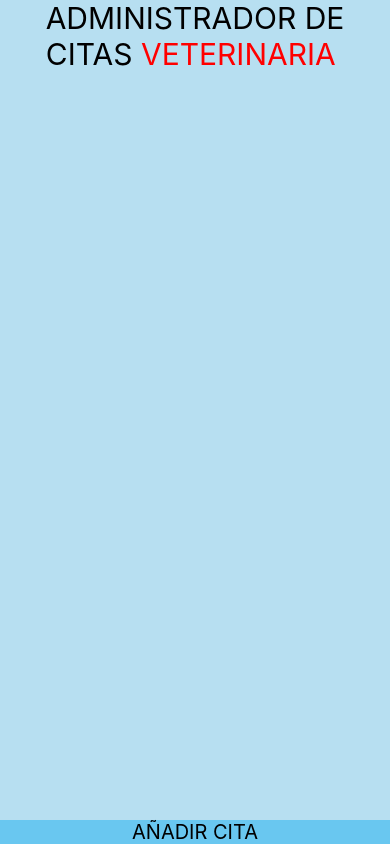
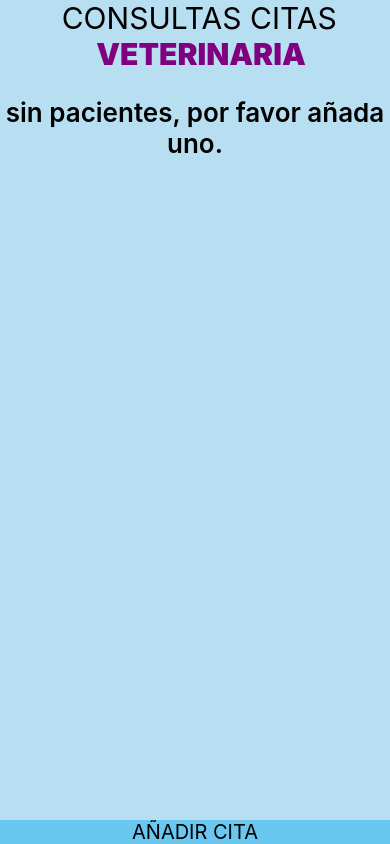
Before and after one commit to illocarlos/proofReactNative, a React Native app: screen / in a window 390 px wide. Built offline with nearby package versions, Linux system fonts and the light colour scheme.

Commit message:
formulari ok id and formatedate

```diff
--- a/package.json
+++ b/package.json
@@ -10,10 +10,12 @@
   },
   "dependencies": {
     "@react-native-community/datetimepicker": "^7.6.2",
+    "dateformat": "^5.0.3",
     "expo": "~50.0.11",
     "expo-status-bar": "~1.11.1",
     "react": "18.2.0",
-    "react-native": "0.73.4"
+    "react-native": "0.73.4",
+    "uid": "^2.0.2"
   },
   "devDependencies": {
     "@babel/core": "^7.20.0",
--- a/src/Components/Formulario.jsx
+++ b/src/Components/Formulario.jsx
@@ -2,8 +2,10 @@
 import { useState } from 'react'
 import { Text, Pressable, Modal, StyleSheet, SafeAreaView, TextInput, View, ScrollView, Alert } from 'react-native'
 import DatePicker from '@react-native-community/datetimepicker';
+import { uid } from 'uid';
+import dateFormat from "dateformat";
 
-const Formulario = ({ PrimerClick, click, setPaciente, paciente }) => {
+const Formulario = ({ PrimerClick, click, setPaciente, pacientes }) => {
     const [name, setName] = useState("")
     const [email, setEmail] = useState("")
     const [propietary, setPropietary] = useState("")
@@ -55,15 +57,17 @@ onLongPress=>se ejecuta la funcion cuando presionas mas de medio segundo
         }
 
         const nuevoPaciente = {
+            id: uid(16),
             name,
             email,
             age,
             propietary,
             phone,
-            date,
+            date: dateFormat(date, "dd/mm/yy, h:MM"),
             sinto
         }
-        setPaciente([...paciente, nuevoPaciente])
+        console.log('eeeeeee', nuevoPaciente)
+        setPaciente([...pacientes, nuevoPaciente])
         reset()
         PrimerClick()
     }
--- /dev/null
+++ b/src/Components/Paciente.jsx
@@ -0,0 +1,34 @@
+import { Text, View, StyleSheet } from "react-native"
+
+
+
+
+const Paciente = ({ item }) => {
+
+    const { name, date } = item.item
+
+
+
+    return (
+        <View style={styles.contain}>
+            <Text style={styles.contain.h1}>Paciente</Text>
+            <Text style={styles.contain.h1}>{name}</Text>
+            <Text>{date}</Text>
+        </View>
+    )
+}
+
+const styles = StyleSheet.create({
+
+    contain: {
+        marginHorizontal: 30,
+        padding: 10,
+        backgroundColor: '#69C7F0',
+        h1: {
+            fontWeight: '900',
+            textAlign: 'center',
+            color: 'white'
+        }
+    }
+})
+export default Paciente
--- a/src/Components/comoponent.jsx
+++ b/src/Components/comoponent.jsx
@@ -1,10 +1,18 @@
 import { useState } from 'react';
-import { SafeAreaView, Text, StyleSheet, Pressable, Modal } from 'react-native';
+import {
+    SafeAreaView,
+    Text,
+    StyleSheet,
+    Pressable,
+    FlatList,
+    View
+} from 'react-native';
 import Formulario from './Formulario';
+import Paciente from './Paciente';
 
 const Component = () => {
     const [click, setClick] = useState(false);
-    const [paciente, setPaciente] = useState([])
+    const [pacientes, setPaciente] = useState([])
 
     const PrimerClick = () => {
         const nuevoClick = !click;
@@ -17,15 +25,34 @@ const Component = () => {
         //button para botones
         //image para imagenes
         //view se usa como un  div
-        <SafeAreaView style={styles.container} >
+        < SafeAreaView style={styles.container} >
             {/* llamamos las clases como styles  */}
-            <Text style={styles.title}>administrador de citas
+
+            < View style={styles.containerInAdmin} >
                 {/* podemos meter textos dentro de textos y clases dentro de clases Button
         es como sass en ese aspecto y si queremos llamar una clase dentro de otra se llama como si fuera un objeto en js
-        */}
-                <Text style={styles.title.name}> Veterinaria </Text>
-            </Text>
+    */}
 
+                <Text style={styles.title}> consultas citas</Text>
+                <Text style={[styles.title.name, styles.title]}>   Veterinaria </Text>
+
+
+                {
+                    pacientes.length === 0 ?
+                        <Text style={styles.pacienteText} >sin pacientes, por favor añada uno.</Text> :
+                        <FlatList
+                            style={styles.list}
+                            data={pacientes}
+                            key={(item) => item.id}
+                            renderItem={(item) => {
+                                return (
+                                    <Paciente
+                                        item={item} />
+                                )
+                            }}
+                        />
+                }
+            </View >
 
             <Pressable style={styles.button} onPress={PrimerClick} >
                 <Text style={styles.button.text}>añadir cita</Text>
@@ -35,11 +62,11 @@ const Component = () => {
                 click={click}
                 PrimerClick={PrimerClick}
                 setPaciente={setPaciente}
-                paciente={paciente}
+                pacientes={pacientes}
             />
 
 
-        </SafeAreaView>
+        </SafeAreaView >
     );
 }
 
@@ -51,14 +78,17 @@ const Component = () => {
 const styles = StyleSheet.create({
     // aqui tenemos una clase css dentro de otra
     title: {
-        backgroundColor: '#B7DFF1',
         textAlign: 'center',
         textTransform: 'uppercase',
-        flex: 1,
         fontSize: 30,
         name: {
-            color: 'red'
+            color: 'purple',
+            fontWeight: '900',
         }
+    },
+    containerInAdmin: {
+        backgroundColor: '#B7DFF1',
+        flex: 1,
     },
     container: {
         backgroundColor: '#69C7F0',
@@ -78,6 +108,15 @@ const styles = StyleSheet.create({
         height: 600,
         marginTop: 20,
     },
+    pacienteText: {
+        fontSize: 26,
+        marginVertical: 25,
+        textAlign: 'center',
+        fontWeight: '600',
+    },
+    list: {
+        marginTop: 50,
 
+    }
 })
 export default Component
```
Also changed, not shown: 1 other file (tests, documents, lock files or other folders).
